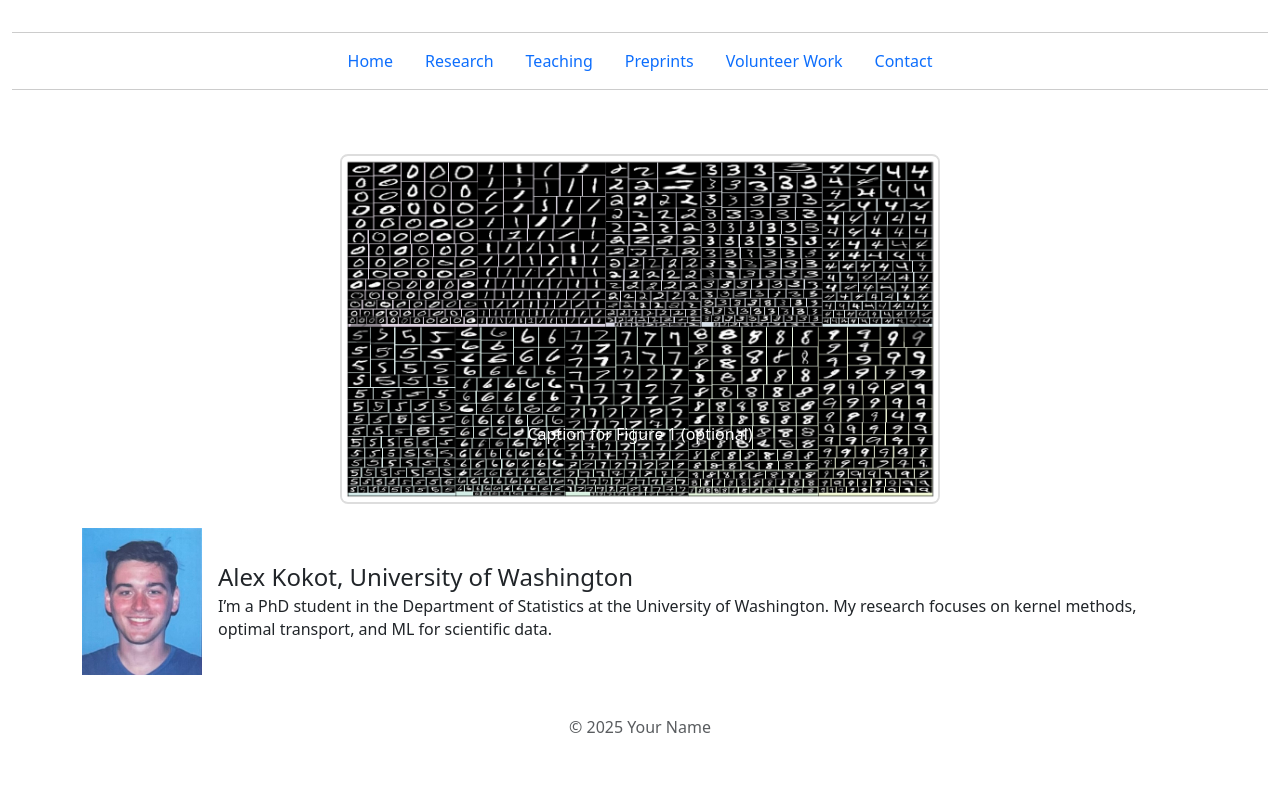
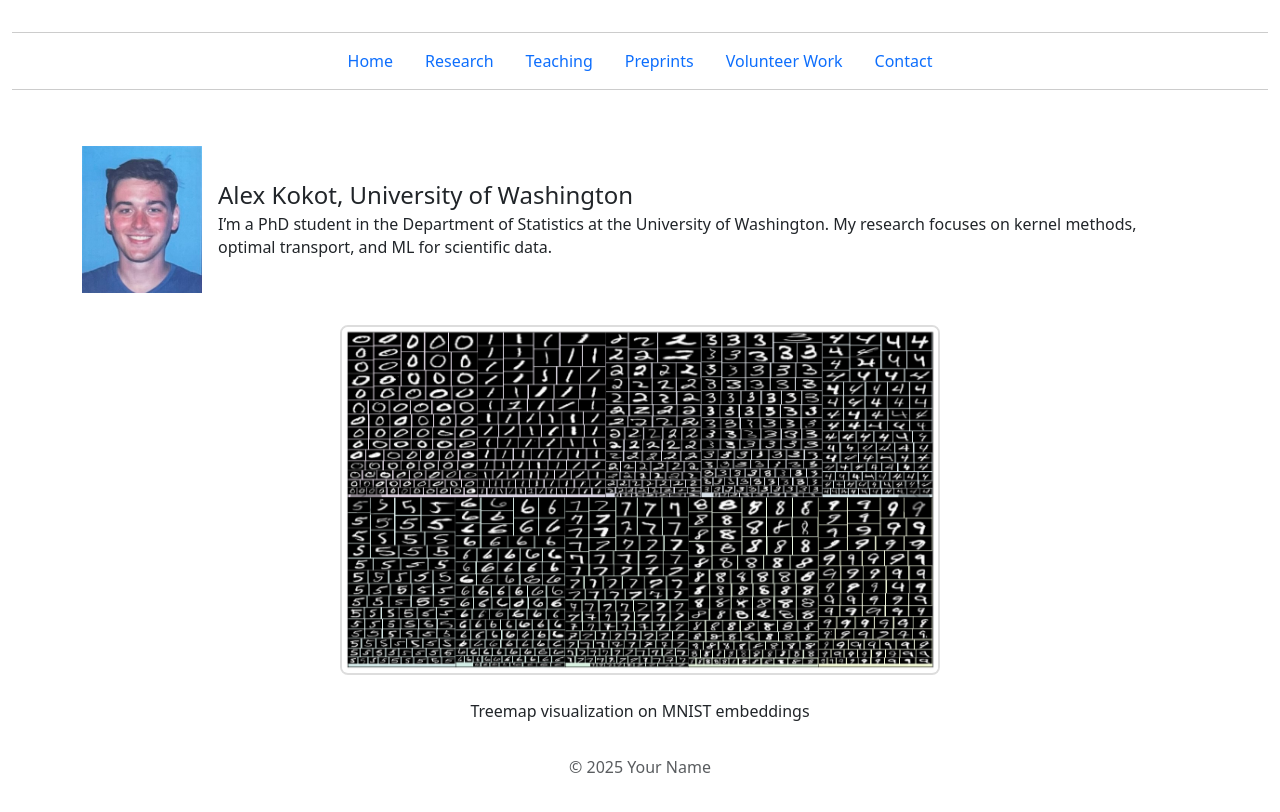
Before and after one commit to amkokot/alex_kokot, a Jekyll site: the page built from index.md, in a window 1280 px wide. Shown: the top 812 px of the page. Built offline with Jekyll 4.4.1, drawn with Linux system fonts in a browser that asks for light colours.

Commit message:
carousel fix

```diff
--- a/index.md
+++ b/index.md
@@ -4,76 +4,60 @@ title: "Home"
 permalink: /
 ---
 
+<!-- Simple inline intro -->
+<div class="intro-inline">
+  <img
+    src="{{ site.baseurl }}/assets/images/alex_kokot.jpg"
+    alt="Alex Kokot"
+    class="intro-img"
+  />
+  <div class="intro-text">
+    <h2>Alex Kokot, University of Washington</h2>
+    <p>
+      I’m a PhD student in the Department of Statistics at the University of Washington.
+      My research focuses on kernel methods, optimal transport, and ML for scientific data.
+    </p>
+  </div>
+</div>
 
 <!-- Carousel component (Bootstrap) -->
 <div id="researchCarousel" class="carousel slide mb-4" data-bs-ride="carousel">
-  <!-- Indicators (dots) -->
-  <!--
-  <div class="carousel-indicators">
-    <button type="button" data-bs-target="#researchCarousel" data-bs-slide-to="0" class="active"></button>
-    <button type="button" data-bs-target="#researchCarousel" data-bs-slide-to="1"></button>
-    <button type="button" data-bs-target="#researchCarousel" data-bs-slide-to="2"></button>
-    <button type="button" data-bs-target="#researchCarousel" data-bs-slide-to="3"></button>
-    <button type="button" data-bs-target="#researchCarousel" data-bs-slide-to="4"></button>
-  </div> -->
-
   <!-- Slides -->
   <div class="carousel-inner">
-    <div class="carousel-item active">
-      <img src="/alex_kokot/assets/images/mnist_treemap.png"
+    <div class="carousel-item active" data-caption="Treemap visualization on MNIST embeddings">
+      <img src="{{ site.baseurl }}/assets/images/mnist_treemap.png"
            class="d-block w-100"
            alt="Research Figure 1">
-      <div class="carousel-caption">
-        <p>Caption for Figure 1 (optional)</p>
-      </div>
     </div>
-    <div class="carousel-item">
-      <img src="/alex_kokot/assets/images/mnist_scatter_categorical.png"
+    <div class="carousel-item" data-caption="Categorical scatter of MNIST">
+      <img src="{{ site.baseurl }}/assets/images/mnist_scatter_categorical.png"
            class="d-block w-100"
            alt="Research Figure 2">
-      <div class="carousel-caption">
-        <p>Caption for Figure 2 (optional)</p>
-      </div>
     </div>
-    <div class="carousel-item">
-      <img src="/alex_kokot/assets/images/gauss_grid_wide.png"
+    <div class="carousel-item" data-caption="Wide Gauss grid demonstration">
+      <img src="{{ site.baseurl }}/assets/images/gauss_grid_wide.png"
            class="d-block w-100"
            alt="Research Figure 3">
-      <div class="carousel-caption">
-        <p>Caption for Figure 3 (optional)</p>
-      </div>
     </div>
-    <div class="carousel-item">
-      <img src="/alex_kokot/assets/images/sasaki.png"
+    <div class="carousel-item" data-caption="Sasaki divergence comparison">
+      <img src="{{ site.baseurl }}/assets/images/sasaki.png"
            class="d-block w-100"
            alt="Research Figure 4">
-      <div class="carousel-caption">
-        <p>Caption for Figure 4 (optional)</p>
-      </div>
     </div>
-    <div class="carousel-item">
-      <img src="/alex_kokot/assets/images/clean_vs_noisy.png"
+    <div class="carousel-item" data-caption="Clean vs noisy data example">
+      <img src="{{ site.baseurl }}/assets/images/clean_vs_noisy.png"
            class="d-block w-100"
            alt="Research Figure 5">
-      <div class="carousel-caption">
-        <p>Caption for Figure 5 (optional)</p>
-      </div>
     </div>
-    <div class="carousel-item">
-      <img src="/alex_kokot/assets/images/Mandrill_Localizations_2.png"
+    <div class="carousel-item" data-caption="Mandrill localizations visualization">
+      <img src="{{ site.baseurl }}/assets/images/Mandrill_Localizations_2.png"
            class="d-block w-100"
            alt="Research Figure 6">
-      <div class="carousel-caption">
-        <p>Caption for Figure 5 (optional)</p>
-      </div>
     </div>
-    <div class="carousel-item">
-      <img src="/alex_kokot/assets/images/AGOP_descent-1.png"
+    <div class="carousel-item" data-caption="AGOP descent demonstration">
+      <img src="{{ site.baseurl }}/assets/images/AGOP_descent-1.png"
            class="d-block w-100"
            alt="Research Figure 7">
-      <div class="carousel-caption">
-        <p>Caption for Figure 5 (optional)</p>
-      </div>
     </div>
   </div>
 
@@ -90,18 +74,21 @@ permalink: /
   </button>
 </div>
 
-<!-- Simple inline intro -->
-<div class="intro-inline">
-  <img
-    src="/alex_kokot/assets/images/alex_kokot.jpg"
-    alt="Your Name"
-    class="intro-img"
-  />
-  <div class="intro-text">
-    <h2>Alex Kokot, University of Washington</h2>
-    <p>
-      I’m a PhD student in the Department of Statistics at the University of Washington.
-      My research focuses on kernel methods, optimal transport, and ML for scientific data.
-    </p>
-  </div>
-</div>
+<!-- Caption below the frame -->
+<div id="carouselCaption" class="text-center text-dark mt-2"></div>
+
+<!-- Caption initialization script -->
+<script>
+  document.addEventListener('DOMContentLoaded', function() {
+    const carousel = document.getElementById('researchCarousel');
+    const caption = document.getElementById('carouselCaption');
+
+    function updateCaption() {
+      const active = carousel.querySelector('.carousel-item.active');
+      caption.textContent = active.getAttribute('data-caption') || '';
+    }
+
+    carousel.addEventListener('slid.bs.carousel', updateCaption);
+    updateCaption();
+  });
+</script>
```
